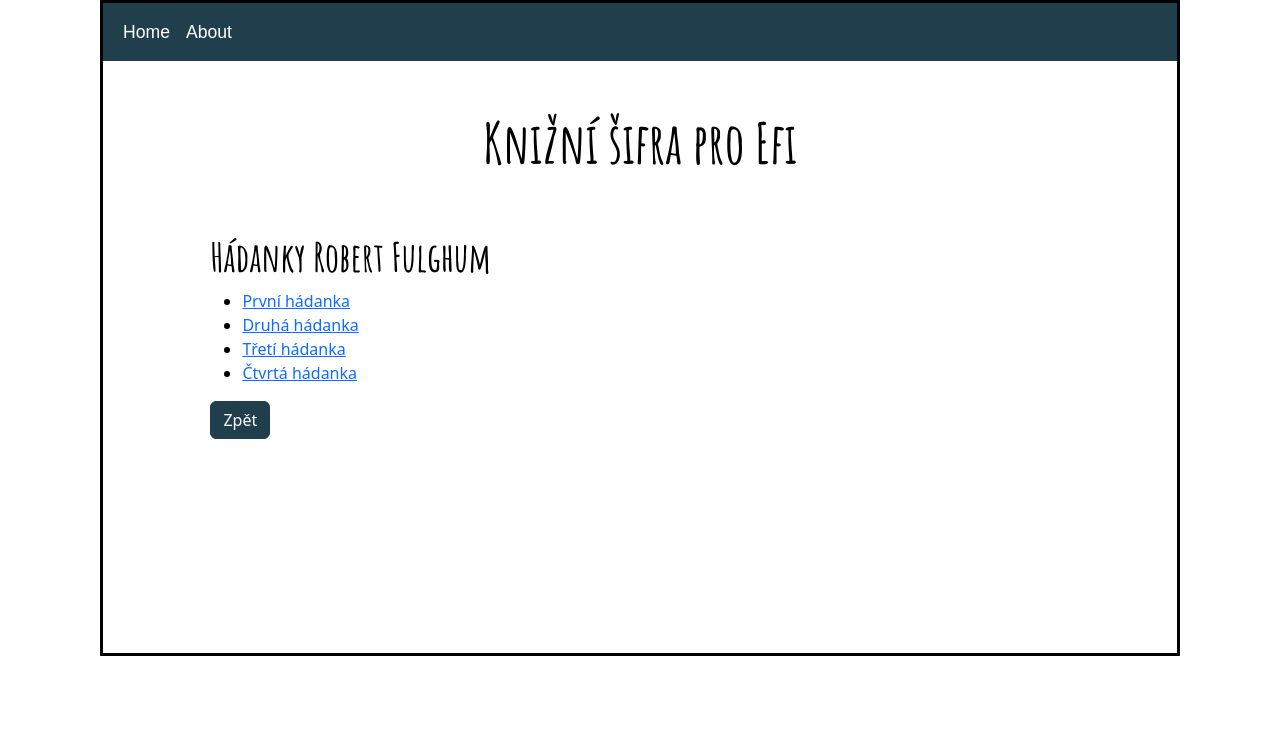
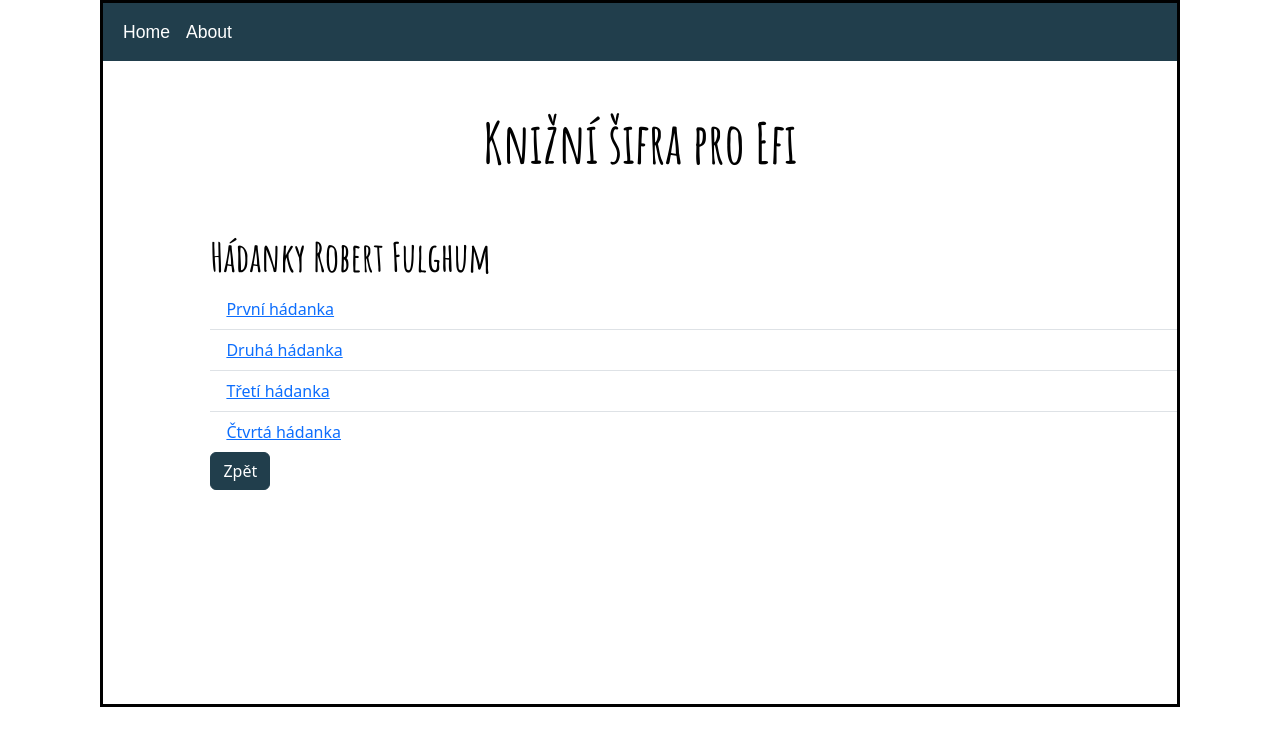
Before and after one commit to klarikhal/knizni_sifra_pro_efi.github.io, a Jekyll site: the page built from _uvody/fulghum_uvod.md, in a window 1280 px wide. Shown: the top 746 px of the page. Built offline with Jekyll 4.4.1, drawn with Linux system fonts in a browser that asks for light colours.

Commit message:
Update list items to use Bootstrap styling for consistency

```diff
--- a/_uvody/fulghum_uvod.md
+++ b/_uvody/fulghum_uvod.md
@@ -11,9 +11,9 @@ order_number: 2
 	<body>
 		<div class="uvod">
 			<h1>{{ page.title }}</h1>
-			<ul>
+			<ul class="list-group list-group-flush">
 				{% for hadanka in site.robert_fulghum %}
-				<li>
+				<li class="list-group-item">
 					<a href="{{ site.baseurl }}/{{ hadanka.url }}">{{ hadanka.title }}</a>
 					<!-- {{ post.excerpt }} -->
 				</li>
```
Also changed, not shown: 1 other file.
